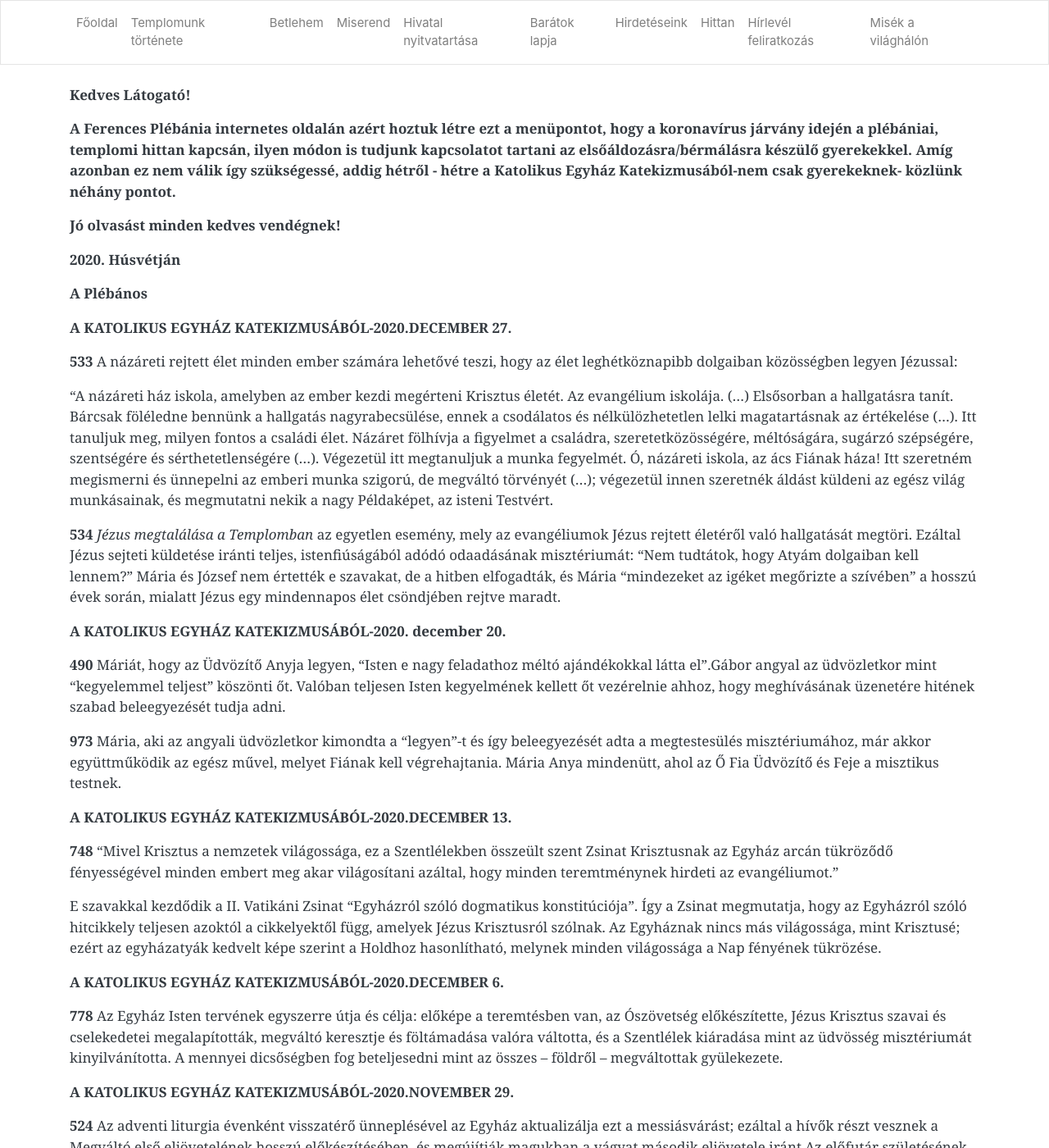
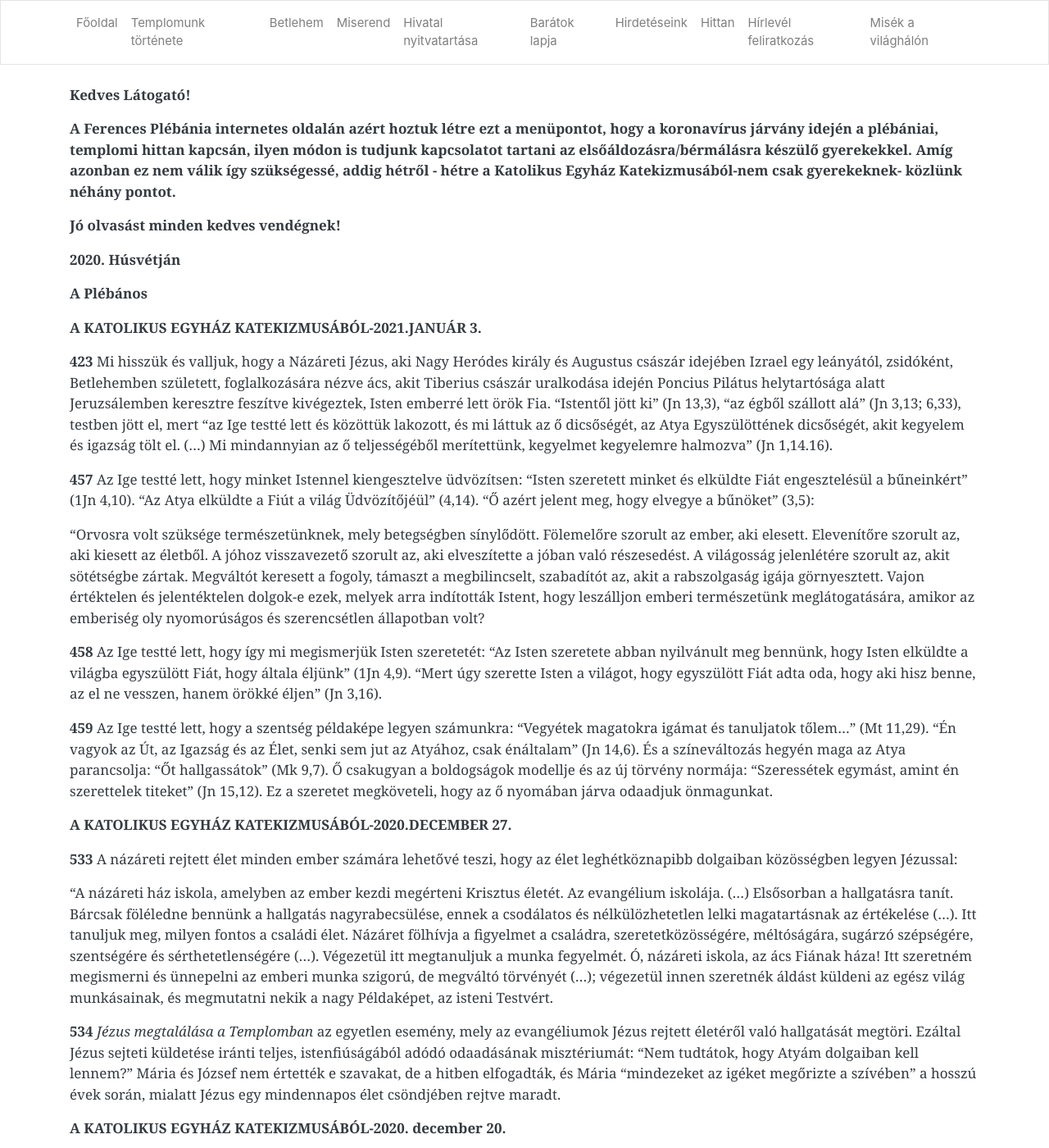
Before and after one commit to pecsi-ferences/pecsi-ferences.github.io, a Jekyll site: the page built from hittan.md, in a window 1280 px wide and 1400 px high. Shown: the whole window at 82% size. Built offline with Jekyll 4.4.1, drawn with Linux system fonts in a browser that asks for light colours; nearby versions of some CDN libraries.

Commit message:
Update from Forestry.io Zoltán Dohány updated hittan.md

```diff
--- a/hittan.md
+++ b/hittan.md
@@ -12,6 +12,18 @@ title: Hittan
 **2020. Húsvétján**
 
 **A Plébános**
+
+**A KATOLIKUS EGYHÁZ KATEKIZMUSÁBÓL-2021.JANUÁR 3.**
+
+**423** Mi hisszük és valljuk, hogy a Názáreti Jézus, aki Nagy Heródes király és Augustus császár idejében Izrael egy leányától, zsidóként, Betlehemben született, foglalkozására nézve ács, akit Tiberius császár uralkodása idején Poncius Pilátus helytartósága alatt Jeruzsálemben keresztre feszítve kivégeztek, Isten emberré lett örök Fia. "Istentől jött ki" (Jn 13,3), "az égből szállott alá" (Jn 3,13; 6,33), testben jött el, mert "az Ige testté lett és közöttük lakozott, és mi láttuk az ő dicsőségét, az Atya Egyszülöttének dicsőségét, akit kegyelem és igazság tölt el. (...) Mi mindannyian az ő teljességéből merítettünk, kegyelmet kegyelemre halmozva" (Jn 1,14.16).
+
+**457** Az Ige testté lett, hogy minket Istennel kiengesztelve üdvözítsen: "Isten szeretett minket és elküldte Fiát engesztelésül a bűneinkért" (1Jn 4,10). "Az Atya elküldte a Fiút a világ Üdvözítőjéül" (4,14). "Ő azért jelent meg, hogy elvegye a bűnöket" (3,5):
+
+"Orvosra volt szüksége természetünknek, mely betegségben sínylődött. Fölemelőre szorult az ember, aki elesett. Elevenítőre szorult az, aki kiesett az életből. A jóhoz visszavezető szorult az, aki elveszítette a jóban való részesedést. A világosság jelenlétére szorult az, akit sötétségbe zártak. Megváltót keresett a fogoly, támaszt a megbilincselt, szabadítót az, akit a rabszolgaság igája görnyesztett. Vajon értéktelen és jelentéktelen dolgok-e ezek, melyek arra indították Istent, hogy leszálljon emberi természetünk meglátogatására, amikor az emberiség oly nyomorúságos és szerencsétlen állapotban volt?
+
+**458** Az Ige testté lett, hogy így mi megismerjük Isten szeretetét: "Az Isten szeretete abban nyilvánult meg bennünk, hogy Isten elküldte a világba egyszülött Fiát, hogy általa éljünk" (1Jn 4,9). "Mert úgy szerette Isten a világot, hogy egyszülött Fiát adta oda, hogy aki hisz benne, az el ne vesszen, hanem örökké éljen" (Jn 3,16).
+
+**459** Az Ige testté lett, hogy a szentség példaképe legyen számunkra: "Vegyétek magatokra igámat és tanuljatok tőlem..." (Mt 11,29). "Én vagyok az Út, az Igazság és az Élet, senki sem jut az Atyához, csak énáltalam" (Jn 14,6). És a színeváltozás hegyén maga az Atya parancsolja: "Őt hallgassátok" (Mk 9,7). Ő csakugyan a boldogságok modellje és az új törvény normája: "Szeressétek egymást, amint én szerettelek titeket" (Jn 15,12). Ez a szeretet megköveteli, hogy az ő nyomában járva odaadjuk önmagunkat.
 
 **A KATOLIKUS EGYHÁZ KATEKIZMUSÁBÓL-2020.DECEMBER 27.**
 
```
